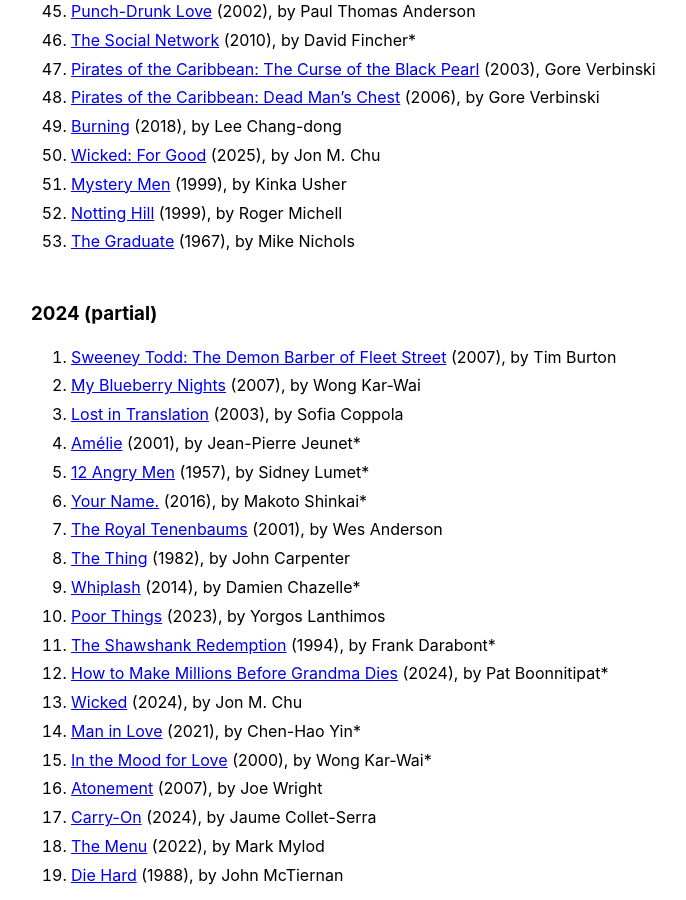
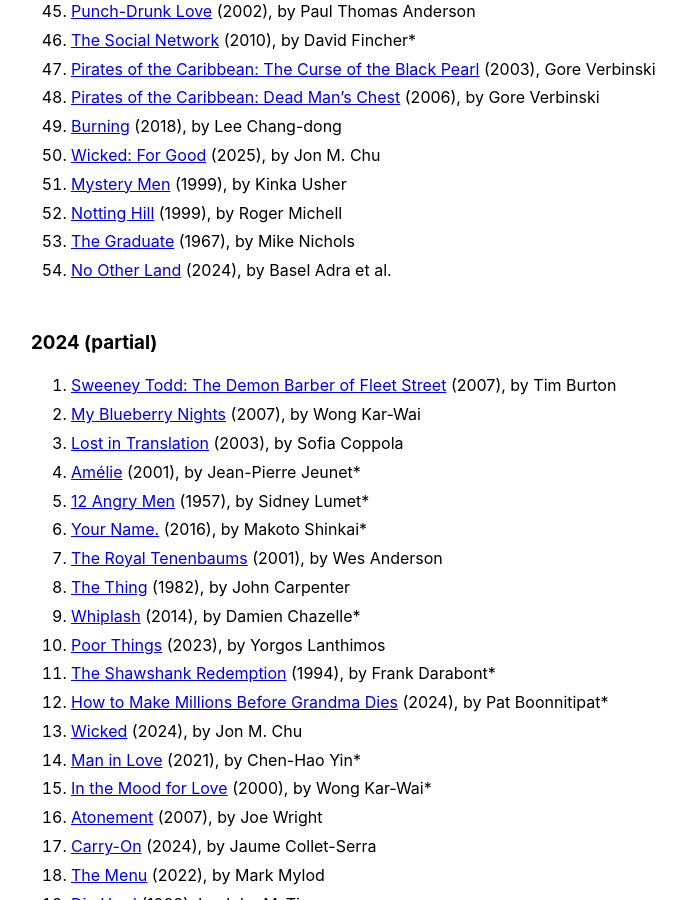
Before and after one commit to llucasly/llucasly.github.io, a Jekyll site: the page built from watching list.md, in a window 1280 px wide and 900 px high, scrolled down 1594 px. Shown: the whole window, without its empty margins (289-975 px from the left). Built offline with Jekyll 4.4.1, drawn with Linux system fonts in a browser that asks for light colours.

Commit message:
Added Movie

```diff
--- a/watching list.md
+++ b/watching list.md
@@ -61,6 +61,7 @@ Films I especially loved are marked with an astrisk (*).
 51. [Mystery Men](https://letterboxd.com/film/mystery-men/) (1999), by Kinka Usher
 52. [Notting Hill](https://letterboxd.com/film/notting-hill/) (1999), by Roger Michell
 53. [The Graduate](https://letterboxd.com/film/the-graduate/) (1967), by Mike Nichols
+54. [No Other Land](https://letterboxd.com/film/no-other-land/) (2024), by Basel Adra et al.
 
 ### 2024 (partial)
 1. [Sweeney Todd: The Demon Barber of Fleet Street](https://letterboxd.com/film/sweeney-todd-the-demon-barber-of-fleet-street-2007/) (2007), by Tim Burton
```
